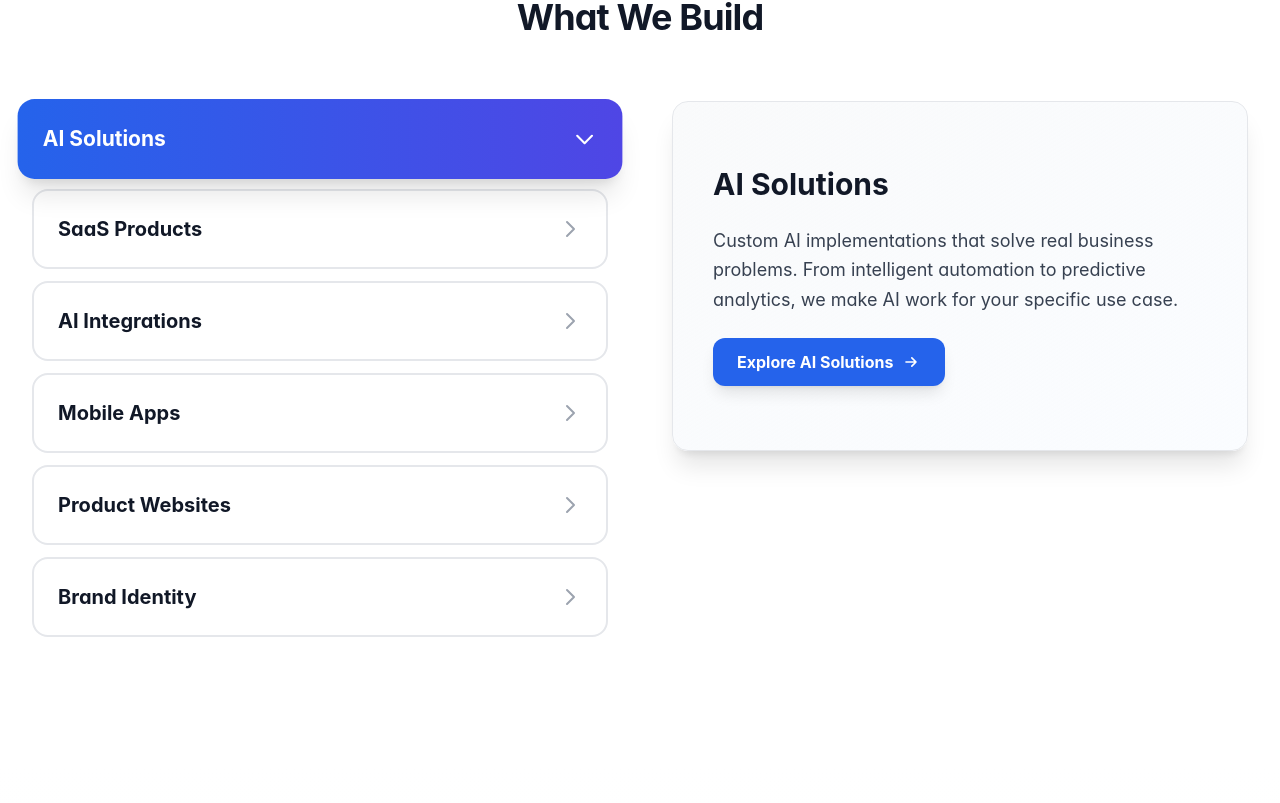
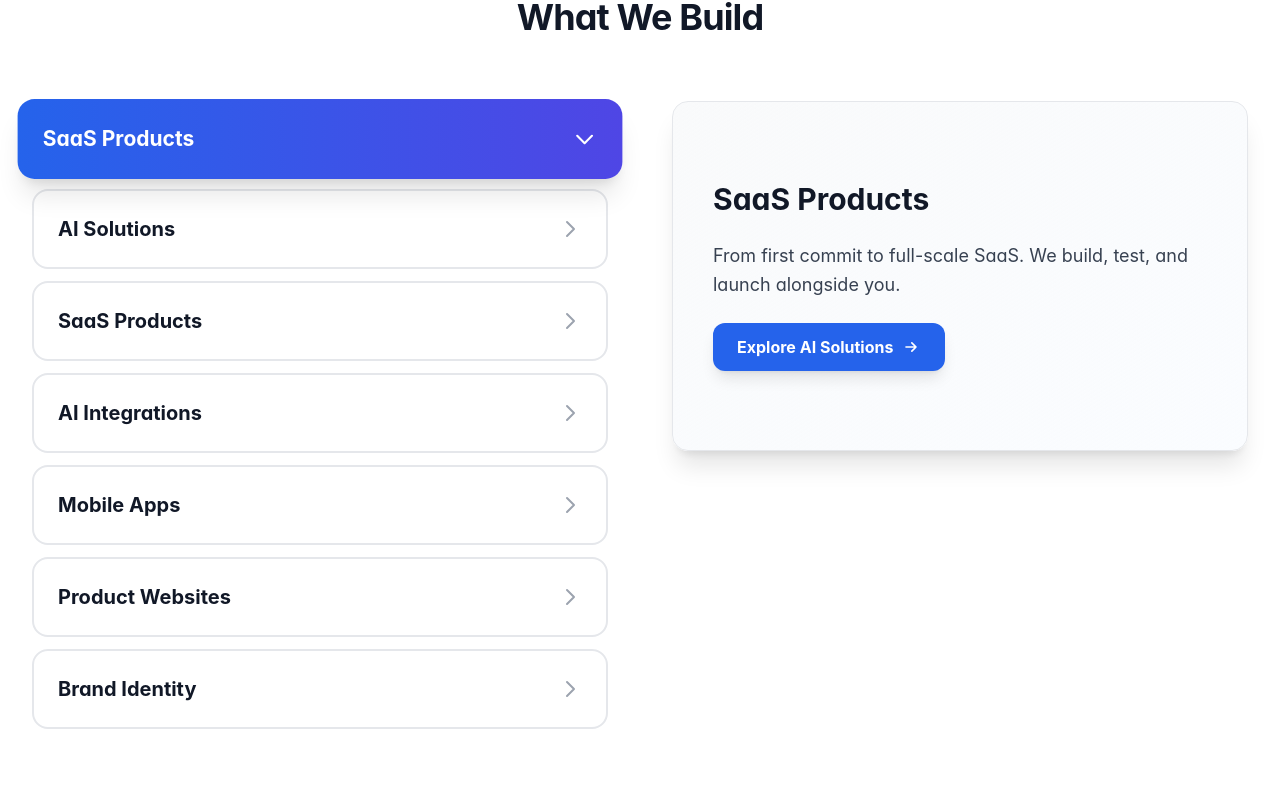
Before and after one commit to sajjad1916/unicornstudio, a Next.js app: page / in a window 1280 px wide. Shown: the part 1637-2440 px from the top of the page. Built offline with nearby package versions, Linux system fonts and the light colour scheme.

Commit message:
edited the website

```diff
--- a/app/saas-products/page.tsx
+++ b/app/saas-products/page.tsx
@@ -19,7 +19,7 @@ export default function SaaSProductsPage() {
                 <span className="gradient-text-modern inline-block mt-2">Recurring Revenue</span>
               </h1>
               <p className="text-lg sm:text-xl md:text-2xl text-gray-600 leading-relaxed max-w-3xl mx-auto">
-                From first commit to full-scale SaaS. We build, test, and launch alongside you.
+                We build SaaS products that acquire users, retain customers, and scale sustainably. Strategy, design, and development under one roof.
               </p>
             </div>
           </div>
--- a/components/CTA.tsx
+++ b/components/CTA.tsx
@@ -30,7 +30,7 @@ export default function CTA() {
         {/* CTA Buttons */}
         <div className="flex flex-col sm:flex-row gap-3 sm:gap-4 justify-center items-center mb-8 sm:mb-12 px-4">
           <a
-            href="mailto:hello@unicornstudio.com"
+            href="mailto:contact@unicornstudio.io"
             className="btn-primary group w-full sm:w-auto px-6 sm:px-8 py-3 sm:py-4 text-white rounded-lg text-sm sm:text-base font-semibold text-center"
           >
             <span className="relative z-10 flex items-center justify-center gap-2">
--- a/components/Footer.tsx
+++ b/components/Footer.tsx
@@ -43,7 +43,7 @@ export default function Footer() {
               {/* Contact */}
               <div className="space-y-3">
                 <a
-                  href="mailto:hello@unicornstudio.com"
+                  href="mailto:contact@unicornstudio.io"
                   className="flex items-center gap-3 text-sm text-gray-600 hover:text-blue-600 transition-colors group"
                 >
                   <div className="w-8 h-8 rounded-lg bg-blue-50 flex items-center justify-center group-hover:bg-blue-100 transition-colors">
@@ -51,7 +51,7 @@ export default function Footer() {
                       <path strokeLinecap="round" strokeLinejoin="round" strokeWidth={2} d="M3 8l7.89 5.26a2 2 0 002.22 0L21 8M5 19h14a2 2 0 002-2V7a2 2 0 00-2-2H5a2 2 0 00-2 2v10a2 2 0 002 2z" />
                     </svg>
                   </div>
-                  <span>hello@unicornstudio.com</span>
+                  <span>contact@unicornstudio.io</span>
                 </a>
               </div>
             </div>
--- a/components/WhatWeBuild.tsx
+++ b/components/WhatWeBuild.tsx
@@ -7,6 +7,10 @@ export default function WhatWeBuild() {
   const [activeService, setActiveService] = useState(0);
 
   const services = [
+    {
+      name: "SaaS Products",
+      description: "From first commit to full-scale SaaS. We build, test, and launch alongside you."
+    },
     {
       name: "AI Solutions",
       description: "Custom AI implementations that solve real business problems. From intelligent automation to predictive analytics, we make AI work for your specific use case."
```
